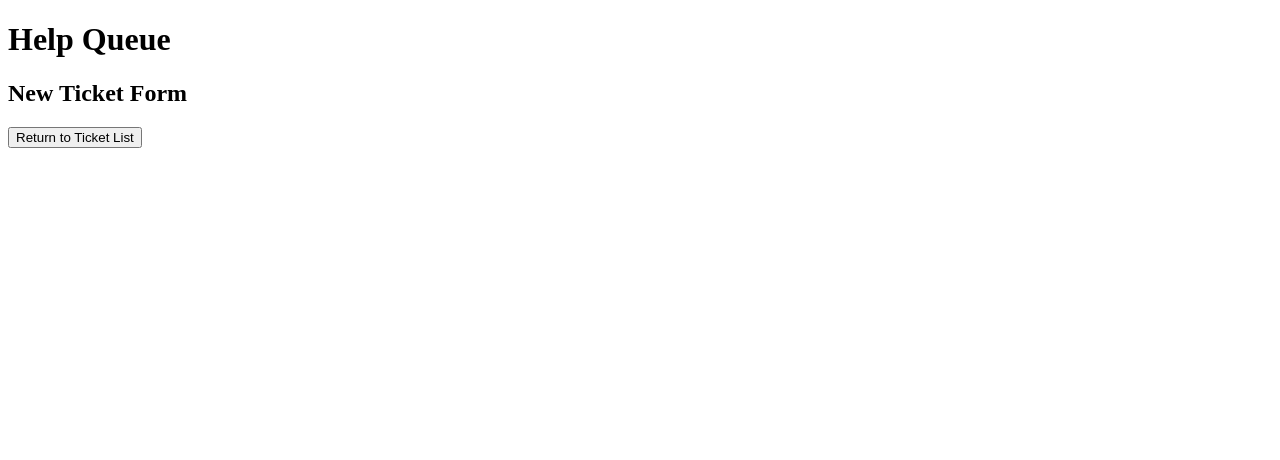
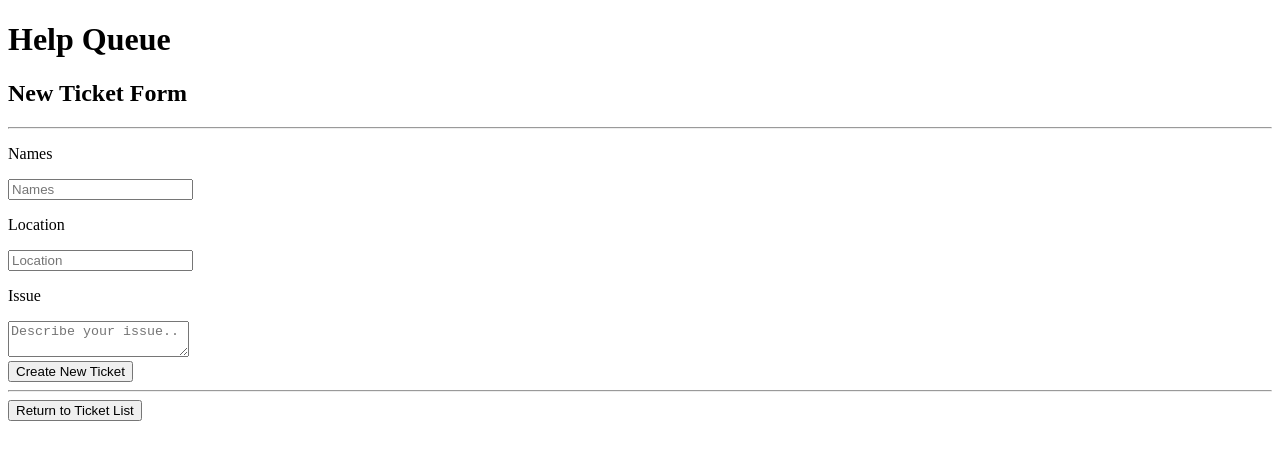
Before and after one commit to joncheng-dev/helpqueue11, a React (Create React App) app: page / in a window 1280 px wide. Both pictures are taken after a click on the button "Add New Ticket". Shown: the top 460 px of the page. Built offline with nearby package versions, Linux system fonts and the light colour scheme.

Commit message:
add ReusableForm component to be used with NewTicketForm. User can add new ticket to TicketList

```diff
--- a/src/components/NewTicketForm.js
+++ b/src/components/NewTicketForm.js
@@ -1,9 +1,24 @@
 import React from "react";
+import { v4 } from "uuid";
+import ReusableForm from "./ReusableForm";
 
-function NewTicketForm() {
+function NewTicketForm(props) {
+  function handleNewTicketFormSubmission(event) {
+    event.preventDefault();
+
+    props.onNewTicketCreation({
+      names: event.target.names.value,
+      location: event.target.location.value,
+      issue: event.target.issue.value,
+      id: v4(),
+    });
+  }
+
   return (
     <React.Fragment>
       <h2>New Ticket Form</h2>
+      <hr />
+      <ReusableForm onSubmittingForm={handleNewTicketFormSubmission} buttonText="Create New Ticket" />
     </React.Fragment>
   );
 }
--- /dev/null
+++ b/src/components/ReusableForm.js
@@ -0,0 +1,21 @@
+import React from "react";
+
+function ReusableForm(props) {
+  return (
+    <React.Fragment>
+      <form onSubmit={props.onSubmittingForm}>
+        <p>Names</p>
+        <input type="text" name="names" placeholder="Names" />
+        <p>Location</p>
+        <input type="text" name="location" placeholder="Location" />
+        <p>Issue</p>
+        <textarea name="issue" placeholder="Describe your issue.." />
+        <br />
+        <button type="submit">{props.buttonText}</button>
+        <hr />
+      </form>
+    </React.Fragment>
+  );
+}
+
+export default ReusableForm;
--- a/src/components/TicketControl.js
+++ b/src/components/TicketControl.js
@@ -7,6 +7,7 @@
     super(props);
     this.state = {
       formShowing: false,
+      mainTicketList: [],
     };
   }
 
@@ -16,15 +17,23 @@
     }));
   };
 
+  handleAddNewTicket = (newTicket) => {
+    const newMainTicketList = this.state.mainTicketList.concat(newTicket);
+    this.setState({
+      formShowing: false,
+      mainTicketList: newMainTicketList,
+    });
+  };
+
   render() {
     let currentlyDisplayed = null;
     let buttonText = null;
 
     if (this.state.formShowing) {
-      currentlyDisplayed = <NewTicketForm />;
+      currentlyDisplayed = <NewTicketForm onNewTicketCreation={this.handleAddNewTicket} />;
       buttonText = "Return to Ticket List";
     } else {
-      currentlyDisplayed = <TicketList />;
+      currentlyDisplayed = <TicketList ticketList={this.state.mainTicketList} />;
       buttonText = "Add New Ticket";
     }
 
--- a/src/components/TicketList.js
+++ b/src/components/TicketList.js
@@ -1,30 +1,13 @@
 import React from "react";
 import Ticket from "./Ticket";
 
-function TicketList() {
-  const ticketList = [
-    {
-      names: "Homer and Bart",
-      location: "Moe's Tavern",
-      issue: "Car tire flat",
-    },
-    {
-      names: "Marge and Lisa",
-      location: "Try 'n Save",
-      issue: "Sold out of project parts",
-    },
-    {
-      names: "Patty and Selma",
-      location: "Springfield Elementary",
-      issue: "Krabapple out of smokes",
-    },
-  ];
+function TicketList(props) {
   return (
     <React.Fragment>
       <h2>Ticket List</h2>
       <hr />
-      {ticketList.map((ticket) => (
-        <Ticket names={ticket.names} location={ticket.location} issue={ticket.issue} />
+      {props.ticketList.map((ticket) => (
+        <Ticket names={ticket.names} location={ticket.location} issue={ticket.issue} id={ticket.id} key={ticket.id} />
       ))}
     </React.Fragment>
   );
```
